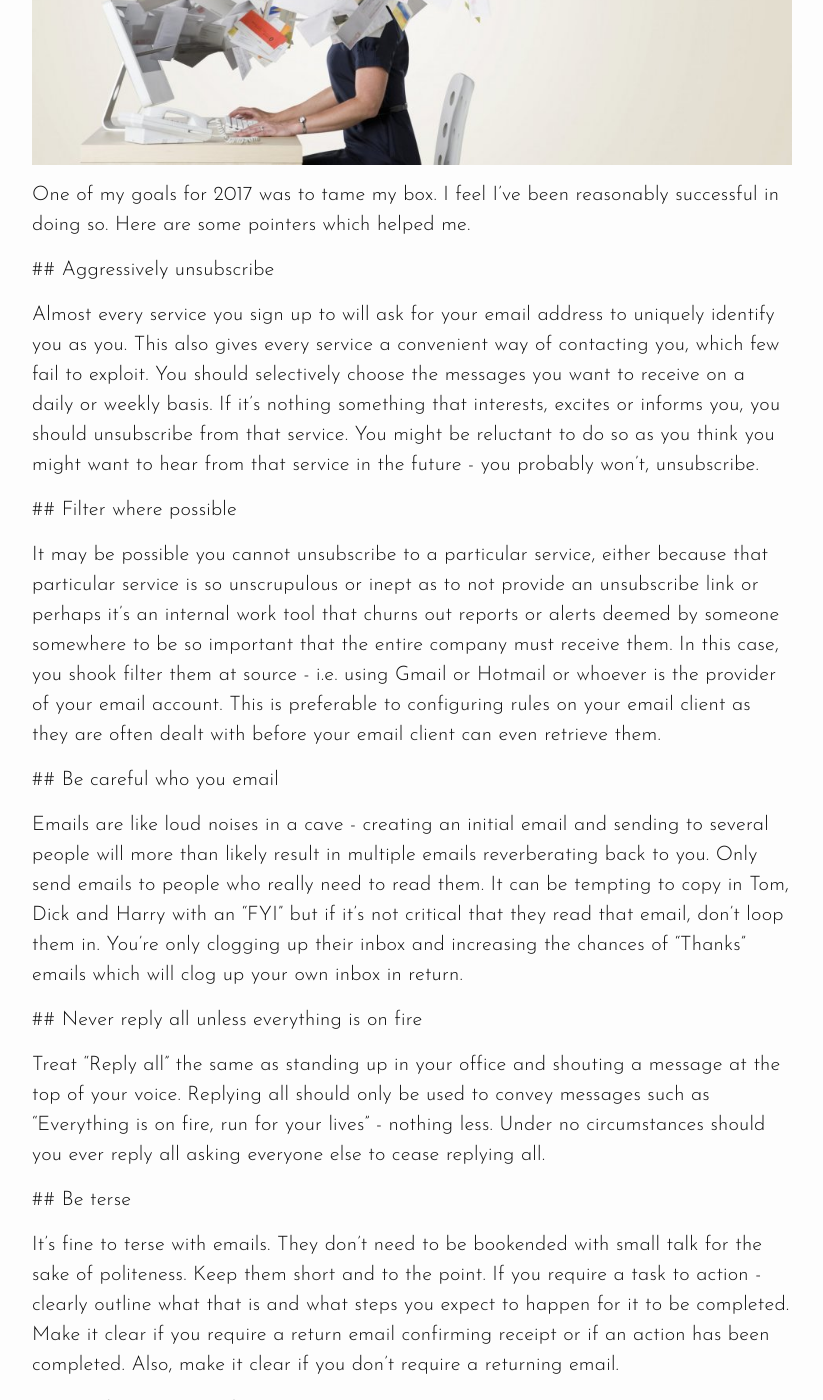
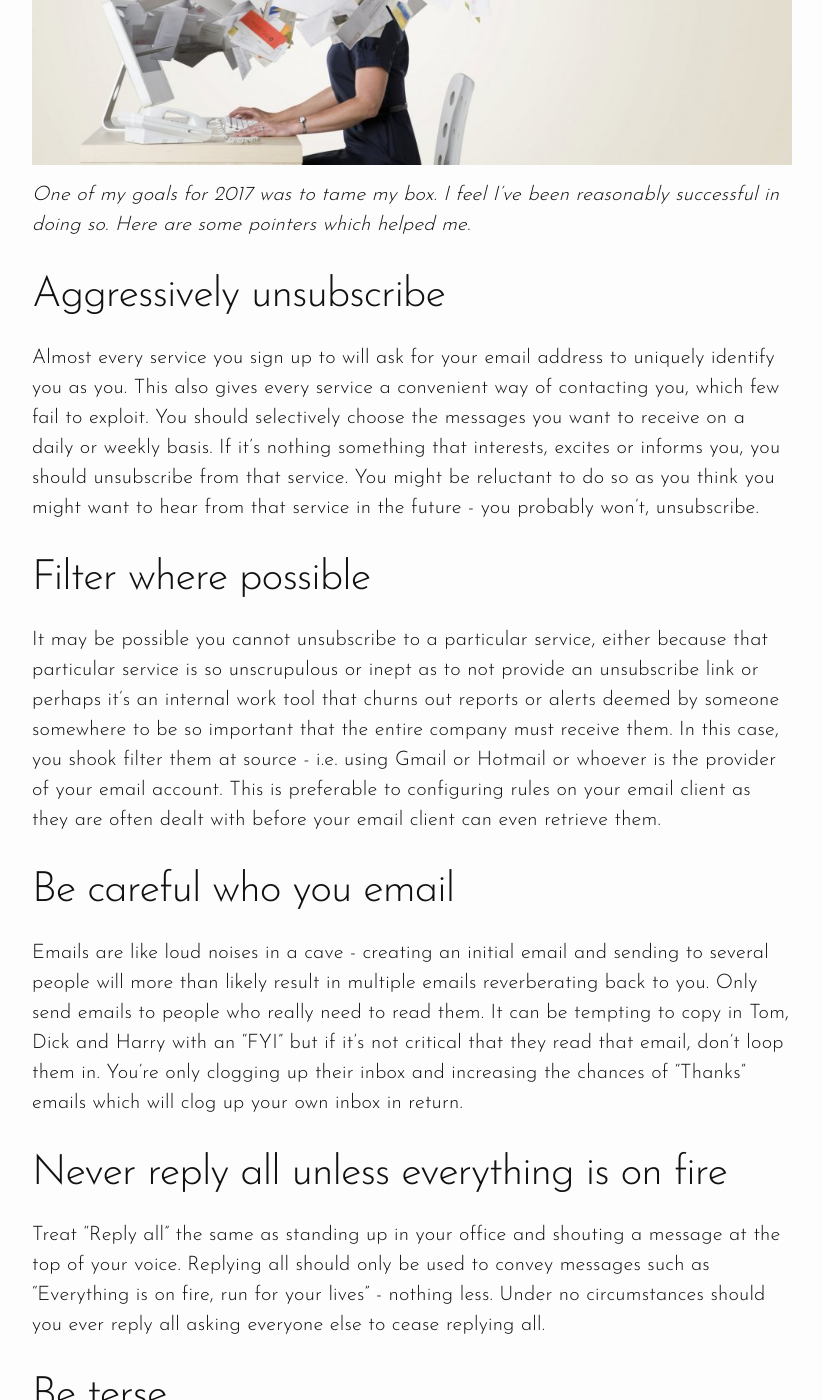
Before and after one commit to ciaranmckenna/ciaranmckenna.com, a Jekyll site: the page built from _posts/2017-12-18-taming-your-inbox.md, in a window 1280 px wide and 1400 px high, scrolled down 522 px. Shown: the whole window, without its empty margins (228-1051 px from the left). Built offline with Jekyll 4.4.1, drawn with Linux system fonts in a browser that asks for light colours; some of the changed text lies outside the part shown.

Commit message:
Update Notes “2017-12-18-taming-your-inbox”

```diff
--- a/_posts/2017-12-18-taming-your-inbox.md
+++ b/_posts/2017-12-18-taming-your-inbox.md
@@ -6,37 +6,41 @@ author: Barry McGee
 ---
 ![Computer user overwhelmed by email](/images/uploads/getty_83665737_80661.jpg)
 
-One of my goals for 2017 was to tame my box. I feel I've been reasonably successful in doing so. Here are some pointers which helped me.
 
-\## Aggressively unsubscribe
+
+_One of my goals for 2017 was to tame my box. I feel I've been reasonably successful in doing so. Here are some pointers which helped me._
+
+
+
+## Aggressively unsubscribe
 
 Almost every service you sign up to will ask for your email address to uniquely identify you as you. This also gives every service a convenient way of contacting you, which few fail to exploit. You should selectively choose the messages you want to receive on a daily or weekly basis. If it’s nothing something that interests, excites or informs you, you should unsubscribe from that service. You might be reluctant to do so as you think you might want to hear from that service in the future - you probably won't, unsubscribe.
 
-\## Filter where possible
+## Filter where possible
 
 It may be possible you cannot unsubscribe to a particular service, either because that particular service is so unscrupulous or inept as to not provide an unsubscribe link or perhaps it’s an internal work tool that churns out reports or alerts deemed by someone somewhere to be so important that the entire company must receive them. In this case, you shook filter them at source - i.e. using Gmail or Hotmail or whoever is the provider of your email account. This is preferable to configuring rules on your email client as they are often dealt with before your email client can even retrieve them.
 
-\## Be careful who you email
+## Be careful who you email
 
 Emails are like loud noises in a cave - creating an initial email and sending to several people will more than likely result in multiple emails reverberating back to you. Only send emails to people who really need to read them. It can be tempting to copy in Tom, Dick and Harry with an "FYI" but if it’s not critical that they read that email, don’t loop them in. You’re only clogging up their inbox and increasing the chances of “Thanks” emails which will clog up your own inbox in return.
 
-\## Never reply all unless everything is on fire
+## Never reply all unless everything is on fire
 
 Treat “Reply all” the same as standing up in your office and shouting a message at the top of your voice. Replying all should only be used to convey messages such as “Everything is on fire, run for your lives” - nothing less. Under no circumstances should you ever reply all asking everyone else to cease replying all.
 
-\## Be terse
+## Be terse
 
 It’s fine to terse with emails. They don’t need to be bookended with small talk for the sake of politeness. Keep them short and to the point. If you require a task to action - clearly outline what that is and what steps you expect to happen for it to be completed. Make it clear if you require a return email confirming receipt or if an action has been completed. Also, make it clear if you don’t require a returning email.
 
-\## Use the 2 minute rule
+## Use the 2 minute rule
 
 If you can reply to an email in under two minutes, do it immediately. This will clear it from your inbox and your mental to do list. The alternative it is to look at it many, many times and remind yourself that you need to respond to it at some stage. That's needless [cognitive load](https://en.wikipedia.org/wiki/Cognitive_load) - prioritise action over procrastination.
 
-\## Don't use your inbox as a to-do list
+## Don't use your inbox as a to-do list
 
 Use a to-do list instead. When emails sit in your inbox, they are a reminder of all the things you have yet to do - which again is needless cognitive load. Separating your to-do list from all your other emails will also give added prominence to your to-do list.
 
-\## Use unroll.me
+## Use unroll.me
 
 [Unroll.me](https://unroll.me/) is a monitoring service which will keep an eye on your inbox and email you monthly with a list of mailing lists you have been subscribed to. This was a real eye-opener for me as many of them I regularly don't recognise. However, you can click zoom down the list unsubscribing to anything you don't recognise - winner.
 
```
